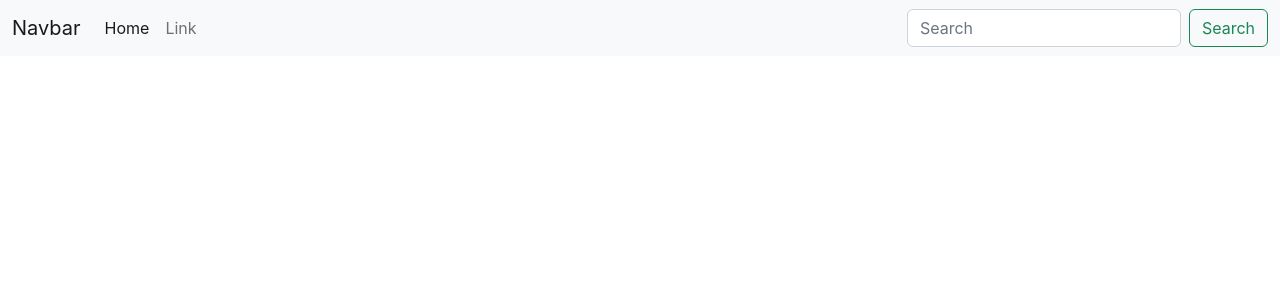
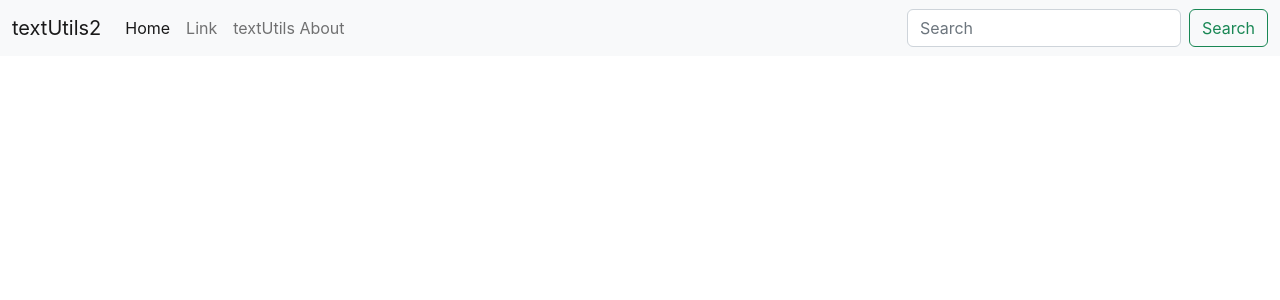
Before and after one commit to ChakrabortyK/React-TextUtils, a React (Create React App) app: page / in a window 1280 px wide. Shown: the top 300 px of the page. Built offline with nearby package versions, Linux system fonts and the light colour scheme.

Commit message:
Video 6 end Props and Proptypes

```diff
--- a/src/App.js
+++ b/src/App.js
@@ -1,51 +1,12 @@
 // import logo from "./logo.svg";
 import "./App.css";
+import Navbar from "./components/Navbar";
 
 function App() {
   return (
-    <nav className="navbar navbar-expand-lg bg-light">
-      <div className="container-fluid">
-        <a className="navbar-brand" href="/">
-          Navbar
-        </a>
-        <button
-          className="navbar-toggler"
-          type="button"
-          data-bs-toggle="collapse"
-          data-bs-target="#navbarSupportedContent"
-          aria-controls="navbarSupportedContent"
-          aria-expanded="false"
-          aria-label="Toggle navigation"
-        >
-          <span className="navbar-toggler-icon"></span>
-        </button>
-        <div className="collapse navbar-collapse" id="navbarSupportedContent">
-          <ul className="navbar-nav me-auto mb-2 mb-lg-0">
-            <li className="nav-item">
-              <a className="nav-link active" aria-current="page" href="/">
-                Home
-              </a>
-            </li>
-            <li className="nav-item">
-              <a className="nav-link" href="/">
-                Link
-              </a>
-            </li>
-          </ul>
-          <form className="d-flex" role="search">
-            <input
-              className="form-control me-2"
-              type="search"
-              placeholder="Search"
-              aria-label="Search"
-            />
-            <button className="btn btn-outline-success" type="submit">
-              Search
-            </button>
-          </form>
-        </div>
-      </div>
-    </nav>
+    <>
+      <Navbar title="textUtils2" about="textUtils About" />
+    </>
   );
 }
 
--- /dev/null
+++ b/src/components/Navbar.js
@@ -0,0 +1,61 @@
+import React from "react";
+import PropTypes from "prop-types";
+
+export default function Navbar(props) {
+  return (
+    <nav className="navbar navbar-expand-lg bg-light">
+      <div className="container-fluid">
+        <a className="navbar-brand" href="/">
+          {props.title}
+        </a>
+        <button
+          className="navbar-toggler"
+          type="button"
+          data-bs-toggle="collapse"
+          data-bs-target="#navbarSupportedContent"
+          aria-controls="navbarSupportedContent"
+          aria-expanded="false"
+          aria-label="Toggle navigation"
+        >
+          <span className="navbar-toggler-icon"></span>
+        </button>
+        <div className="collapse navbar-collapse" id="navbarSupportedContent">
+          <ul className="navbar-nav me-auto mb-2 mb-lg-0">
+            <li className="nav-item">
+              <a className="nav-link active" aria-current="page" href="/">
+                Home
+              </a>
+            </li>
+            <li className="nav-item">
+              <a className="nav-link" href="/">
+                Link
+              </a>
+            </li>
+            <li className="nav-item">
+              <a className="nav-link" href="/">
+                {props.about}
+              </a>
+            </li>
+          </ul>
+          <form className="d-flex" role="search">
+            <input
+              className="form-control me-2"
+              type="search"
+              placeholder="Search"
+              aria-label="Search"
+            />
+            <button className="btn btn-outline-success" type="submit">
+              Search
+            </button>
+          </form>
+        </div>
+      </div>
+    </nav>
+  );
+}
+
+Navbar.propTypes = {
+  title: PropTypes.string.isRequired,
+  about: PropTypes.string,
+};
+Navbar.defaultProps = { title: "Title here", about: "About here" };
```
